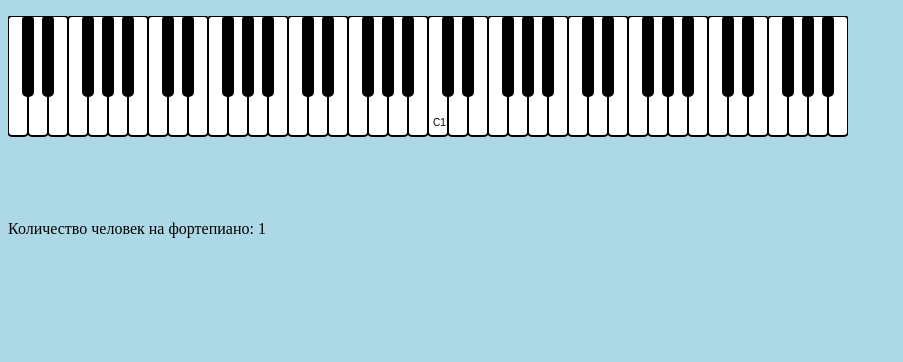
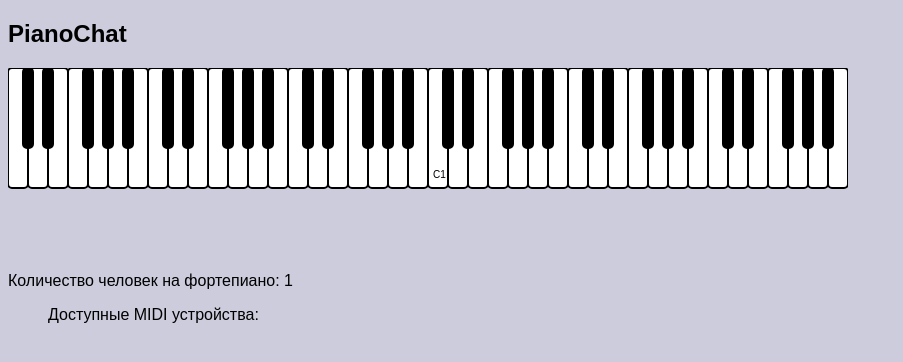
Before and after one commit to lenstr/pianoChat, a plain HTML site: page index.html in a window 1280 px wide. Shown: the whole page, without its empty margins (0-903 px from the left). Drawn offline with nearby package versions, Linux system fonts and the light colour scheme.

Commit message:
print midi input devices

```diff
--- a/index.html
+++ b/index.html
@@ -1,7 +1,7 @@
 <!DOCTYPE html>
 <html>
     <head>
-    <title>WebSocket demo</title>
+    <title>PianoChat - (c) Adeykin</title>
     <link rel="stylesheet" href="style.css" />
 	    <script type="text/javascript" src="https://ajax.googleapis.com/ajax/libs/jquery/3.4.1/jquery.min.js"></script>
 	    <script type="text/javascript" src="config.js"></script>
@@ -11,7 +11,13 @@
     <body>
 
 	<p id='main'></p>
+	<h2>PianoChat</h2>
 	<svg id="piano" width="840" height="200"></svg>
-	<div>Количество человек на фортепиано: <span id="userCount">1</span></div>
+	<div class="properties">
+	    <div>Количество человек на фортепиано: <span id="userCount">1</span></div>
+	    <div>
+	        <ul id="inputMIDIDevices">Доступные MIDI устройства: </ul>
+	    </div>
+	</div>
     </body>
 </html>
--- a/main.js
+++ b/main.js
@@ -47,9 +47,6 @@ ws.onmessage = function(e){
         else
             $(noteStr).removeClass('pressedRemote');
     } else if(message.type == 'users') {
-        console.log('Process users message');
-        console.log(message.count)
-
         $('#userCount').text(message.count)
     } else {
         console.log('Error: unsupported input message');
--- a/midi.js
+++ b/midi.js
@@ -12,6 +12,12 @@ function onMIDISuccess(midiAccess) {
 
     var inputs = midiAccess.inputs;
     var outputs = midiAccess.outputs;
+
+    //console.log(Array.from(inputs.keys()))
+    inputs.forEach( function(key, port) {
+        console.log(key.name);
+        $('#inputMIDIDevices').append('<li>' + key.name + '</li>')
+    });
 
     for (var input of midiAccess.inputs.values()) {
         console.log('access device')
--- a/style.css
+++ b/style.css
@@ -1,5 +1,6 @@
 body {
-    background-color: lightblue;
+    font-family: Arial;
+    background-color: #ccd;
 }
 
 rect.whiteKey {
```
